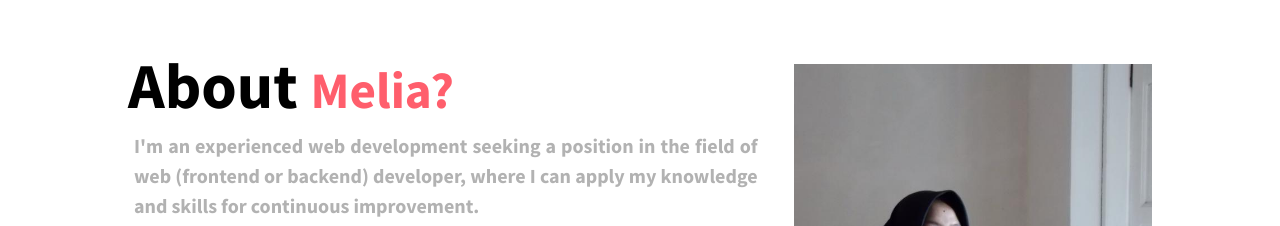
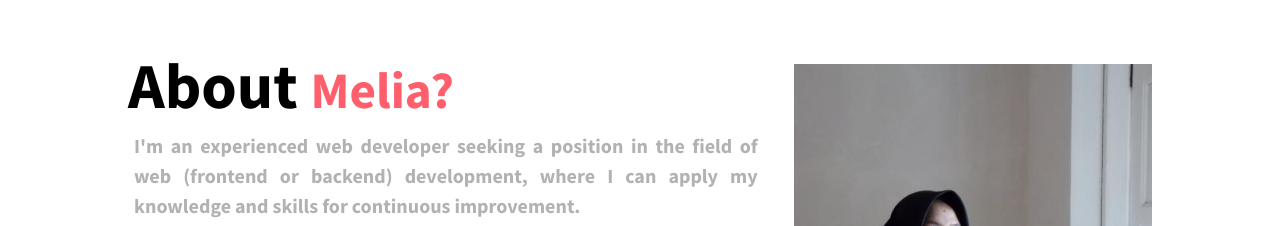
Before and after one commit to meliaprisca/ResumeMelia, a plain HTML site: page index.html in a window 1280 px wide. Shown: the part 880-1106 px from the top of the page. Drawn offline with nearby package versions, Linux system fonts and the light colour scheme.

Commit message:
Update index.html

```diff
--- a/index.html
+++ b/index.html
@@ -51,7 +51,7 @@
 	<div class="landing" id="about">
 		<div class="landingText" data-aos="fade-up" data-aos-duration="2000">
 			<h1>About <span style="color:#ff5e6c;font-size:4vw;">Melia? </span></h1>
-			<h5><p>I'm an experienced web development seeking a position in the field of web (frontend or backend) developer, where I can apply my knowledge and skills for continuous improvement.</p></h5>
+			<h5><p>I'm an experienced web developer seeking a position in the field of web (frontend or backend) development, where I can apply my knowledge and skills for continuous improvement.</p></h5>
 			<table>
 			<tr>
 				<th>Professional Skills</th>
```
